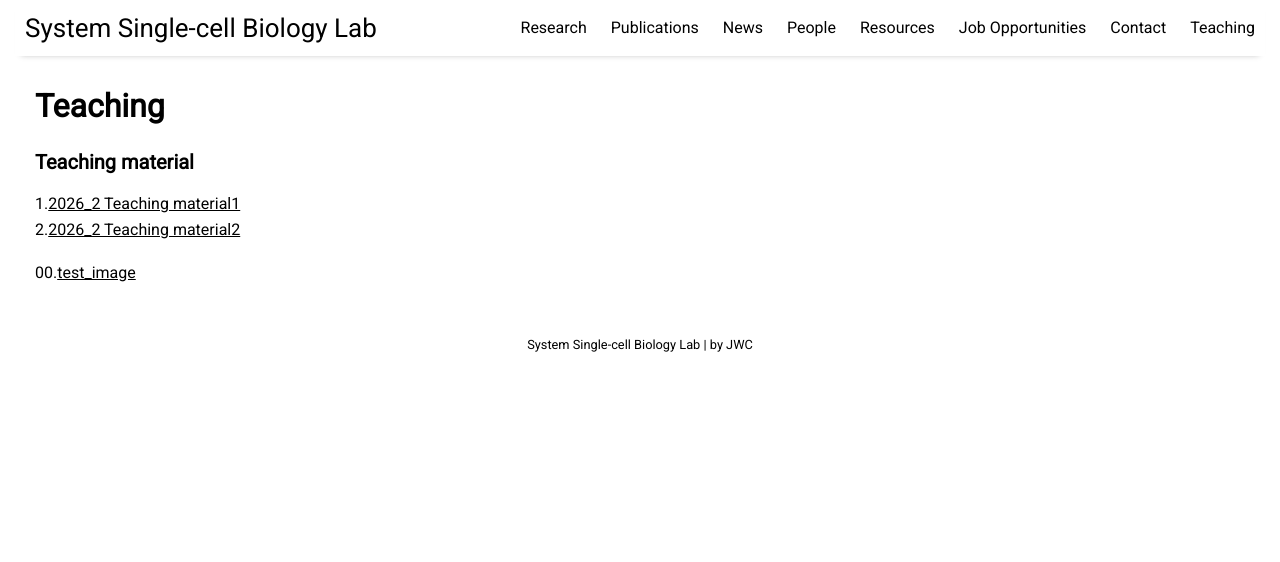
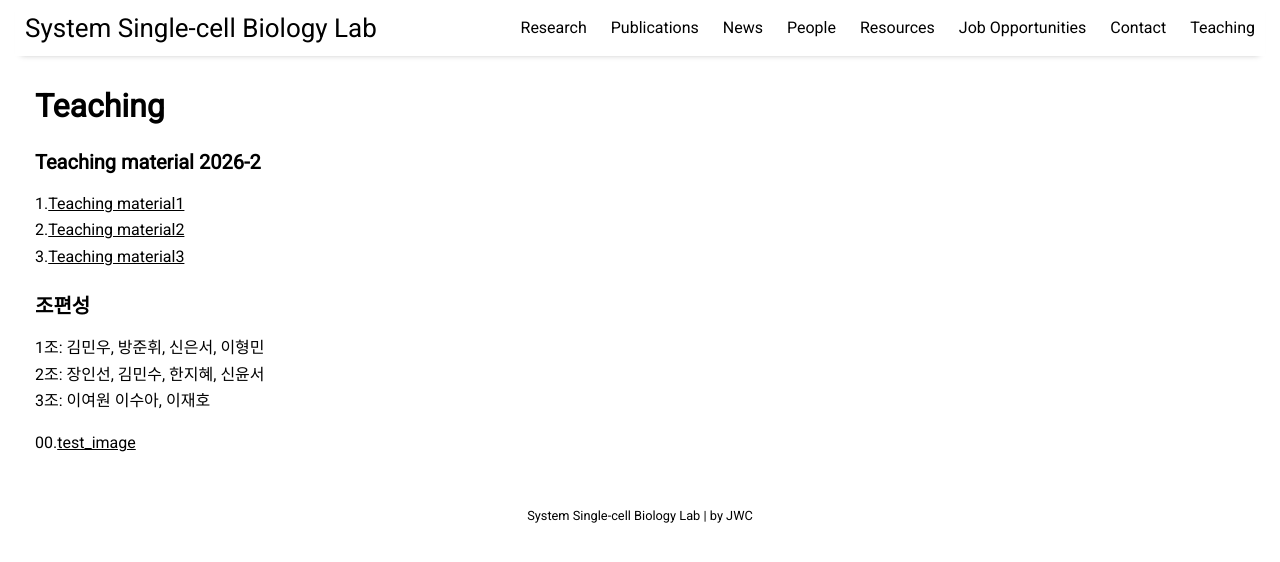
Before and after one commit to jaewon-cho/jaewon-cho.github.io, a Jekyll site: the page built from pages/teaching.md, in a window 1280 px wide. Shown: the top 562 px of the page. Built offline with Jekyll 4.4.1, drawn with Linux system fonts in a browser that asks for light colours; nearby versions of some CDN libraries.

Commit message:
Update teaching.md

```diff
--- a/pages/teaching.md
+++ b/pages/teaching.md
@@ -4,8 +4,16 @@ title: Teaching
 permalink: /teaching
 ---
 
-### Teaching material
-1.[2026_2 Teaching material1](https://github.com/jaewon-cho/jaewon-cho.github.io/raw/refs/heads/main/assets/teaching/intro.pdf)<br/>
-2.[2026_2 Teaching material2](https://github.com/jaewon-cho/jaewon-cho.github.io/raw/refs/heads/main/assets/teaching/programming.pdf)<br/>
+### Teaching material 2026-2
+1.[Teaching material1](https://github.com/jaewon-cho/jaewon-cho.github.io/raw/refs/heads/main/assets/teaching/intro.pdf)<br/>
+2.[Teaching material2](https://github.com/jaewon-cho/jaewon-cho.github.io/raw/refs/heads/main/assets/teaching/programming.pdf)<br/>
+3.[Teaching material3](https://github.com/jaewon-cho/jaewon-cho.github.io/raw/refs/heads/main/assets/teaching/biostat1.pdf)<br/>
+
+
+### 조편성
+1조: 김민우, 방준휘, 신은서, 이형민<br/>
+2조: 장인선, 김민수, 한지혜, 신윤서<br/>
+3조: 이여원 이수아, 이재호<br/>
+
 
 00.[test_image](https://raw.githubusercontent.com/jaewon-cho/jaewon-cho.github.io/main/assets/img/job.png)<br/>
```
